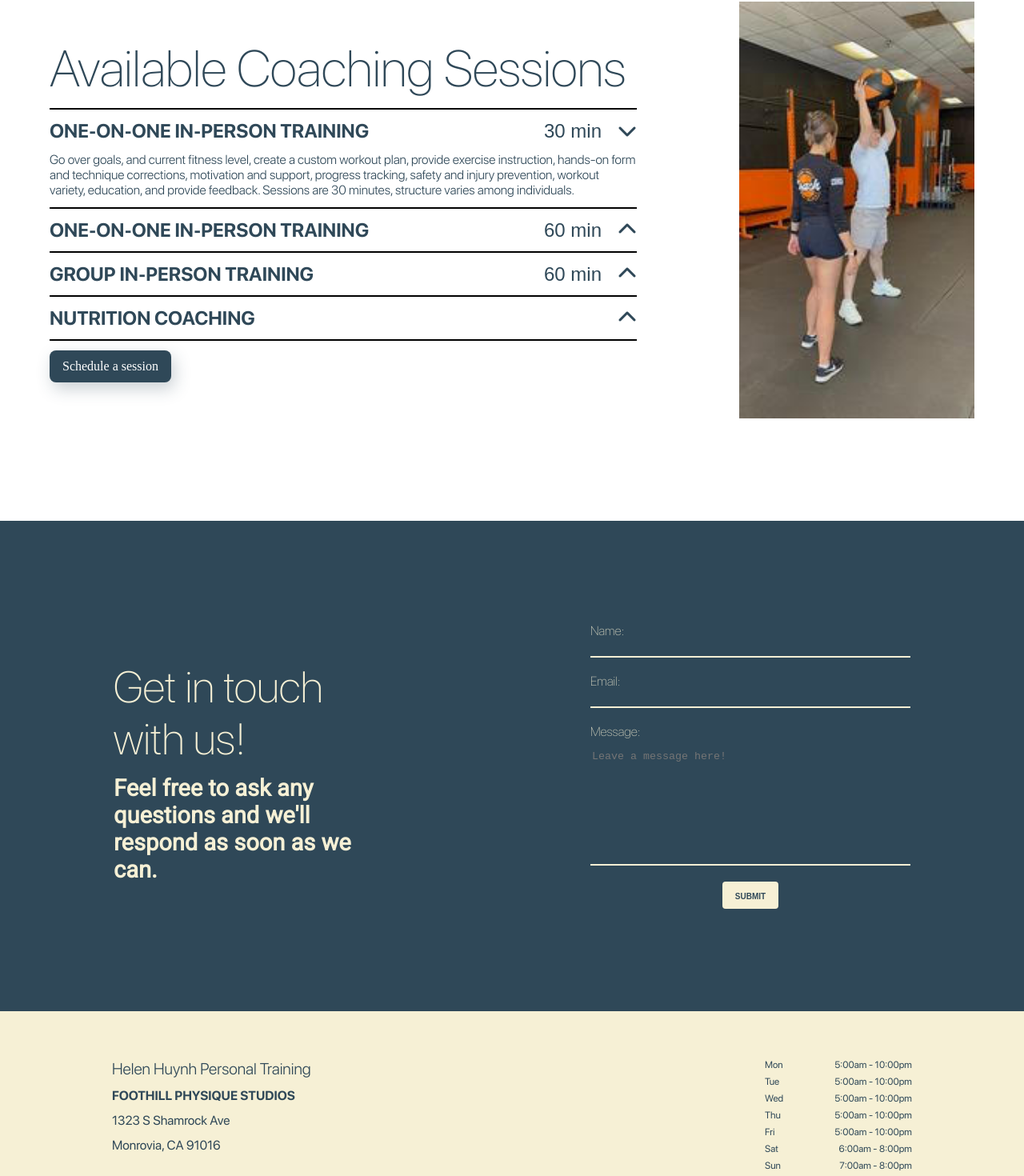
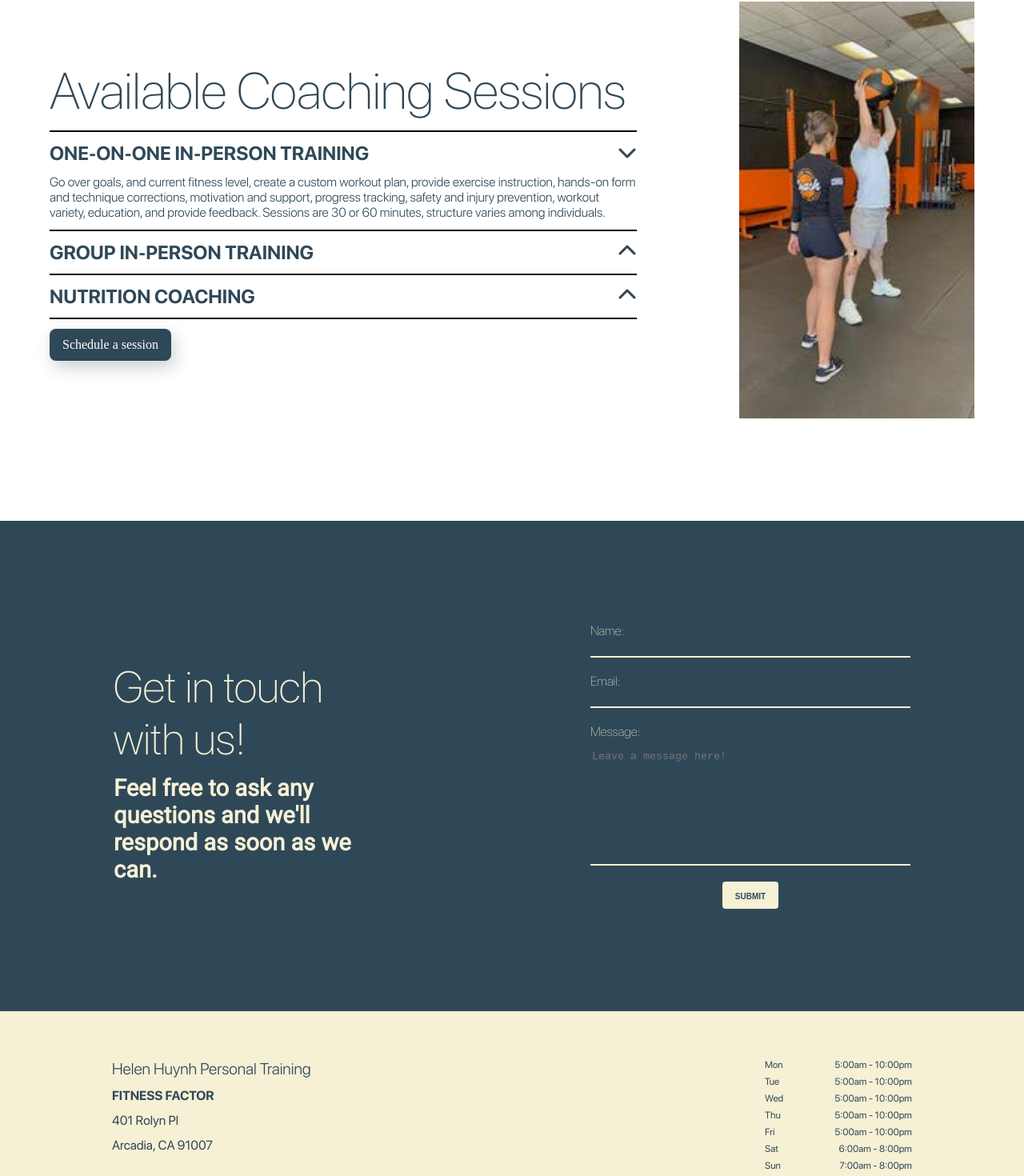
Before and after one commit to andrew-khai/Helen-Huynh-Fitness-React.js, a React (Vite) app: page / in a window 1280 px wide. Shown: the part 2001-3471 px from the top of the page at 80% size. Built offline with nearby package versions, Linux system fonts and the light colour scheme; a web font is replaced by a local one.

Commit message:
client requests pt 2

```diff
--- a/src/components/Footer/index.jsx
+++ b/src/components/Footer/index.jsx
@@ -9,9 +9,9 @@ const Footer = () => {
           <div id="location-hours-container">
             <div className="location-container">
               <div className="location-title">Helen Huynh Personal Training</div>
-              <div className="location-name">FOOTHILL PHYSIQUE STUDIOS</div>
-              <p>1323 S Shamrock Ave</p>
-              <p>Monrovia, CA 91016</p>
+              <div className="location-name">FITNESS FACTOR</div>
+              <p>401 Rolyn Pl</p>
+              <p>Arcadia, CA 91007</p>
               {/* <p>helen.huynhh@gmail.com</p> */}
             </div>
             <div className="hours-container">
--- a/src/components/Homepage/index.jsx
+++ b/src/components/Homepage/index.jsx
@@ -7,7 +7,7 @@ const HomePage = () => {
   const [dropdown1, setDropdown1] = useState(true);
   const [dropdown2, setDropdown2] = useState(false);
   const [dropdown3, setDropdown3] = useState(false);
-  const [dropdown4, setDropdown4] = useState(false);
+  // const [dropdown4, setDropdown4] = useState(false);
 
   const toggleDropDown1 = () => {
     setDropdown1(!dropdown1)
@@ -18,9 +18,9 @@ const HomePage = () => {
   const toggleDropDown3 = () => {
     setDropdown3(!dropdown3)
   }
-  const toggleDropDown4 = () => {
-    setDropdown4(!dropdown4)
-  }
+  // const toggleDropDown4 = () => {
+  //   setDropdown4(!dropdown4)
+  // }
 
   return (
     <main id="main-content-container">
@@ -111,7 +111,7 @@ const HomePage = () => {
               <div className="training-and-rates">
                 <div className="training-type">ONE-ON-ONE IN-PERSON TRAINING</div>
                 <div className="pricing">
-                  <div>30 min</div>
+                  {/* <div>30 min</div> */}
                   <div onClick={toggleDropDown1} className="session-dropdown"><i className={`fa-solid fa-chevron-${dropdown1 ? 'down' : 'up'}`}></i></div>
                 </div>
               </div>
@@ -119,24 +119,7 @@ const HomePage = () => {
                 <div className={`training-description ${dropdown1 ? 'active' : ''}`}>
                   Go over goals, and current fitness level, create a custom workout plan, provide exercise instruction, hands-on form and technique corrections,
                   motivation and support, progress tracking, safety and injury prevention, workout variety, education, and provide feedback.
-                  Sessions are 30 minutes, structure varies among individuals.
-                </div>
-              )}
-            </div>
-            <div className="sessions-lines"></div>
-            <div className="sessions-info">
-              <div className="training-and-rates">
-                <div className="training-type">ONE-ON-ONE IN-PERSON TRAINING</div>
-                <div className="pricing">
-                  <div>60 min</div>
-                  <div onClick={toggleDropDown2} className="session-dropdown"><i className={`fa-solid fa-chevron-${dropdown2 ? 'down' : 'up'}`}></i></div>
-                </div>
-              </div>
-              {dropdown2 && (
-                <div className={`training-description ${dropdown2 ? 'active' : ''}`}>
-                  Go over goals, and current fitness level, create a custom workout plan, provide exercise instruction, hands-on form and technique corrections,
-                  motivation and support, progress tracking, safety and injury prevention, workout variety, education, and provide feedback.
-                  Sessions are 60 minutes, structure varies among individuals.
+                  Sessions are 30 or 60 minutes, structure varies among individuals.
                 </div>
               )}
             </div>
@@ -145,12 +128,12 @@ const HomePage = () => {
               <div className="training-and-rates">
                 <div className="training-type">GROUP IN-PERSON TRAINING</div>
                 <div className="pricing">
-                  <div>60 min</div>
-                  <div onClick={toggleDropDown3} className="session-dropdown"><i className={`fa-solid fa-chevron-${dropdown3 ? 'down' : 'up'}`}></i></div>
+                  {/* <div>60 min</div> */}
+                  <div onClick={toggleDropDown2} className="session-dropdown"><i className={`fa-solid fa-chevron-${dropdown2 ? 'down' : 'up'}`}></i></div>
                 </div>
               </div>
-              {dropdown3 && (
-                <div className={`training-description ${dropdown3 ? 'active' : ''}`}>
+              {dropdown2 && (
+                <div className={`training-description ${dropdown2 ? 'active' : ''}`}>
                   Go over goals, and current fitness level(s), create a custom workout plan(s), provide exercise instruction, hands-on form and technique corrections,
                   motivation and support, progress tracking, safety and injury prevention, workout variety, education, and provide feedback.
                   Sessions are 60 minutes, structure varies among individuals.
@@ -163,11 +146,11 @@ const HomePage = () => {
                 <div className="training-type">NUTRITION COACHING</div>
                 <div className="pricing">
                   {/* <div>Rates vary</div> */}
-                  <div onClick={toggleDropDown4} className="session-dropdown"><i className={`fa-solid fa-chevron-${dropdown4 ? 'down' : 'up'}`}></i></div>
+                  <div onClick={toggleDropDown3} className="session-dropdown"><i className={`fa-solid fa-chevron-${dropdown3 ? 'down' : 'up'}`}></i></div>
                 </div>
               </div>
-              {dropdown4 && (
-                <div className={`training-description ${dropdown4 ? 'active' : ''}`}>
+              {dropdown3 && (
+                <div className={`training-description ${dropdown3 ? 'active' : ''}`}>
                   Assess, educate, plan, and monitor eating habits. Offer support, feedback, individualized advice, strategies and solutions on
                   how to improve diet to achieve personal goals and an overall healthy lifestyle.
                   Structure varies among individuals.
```
